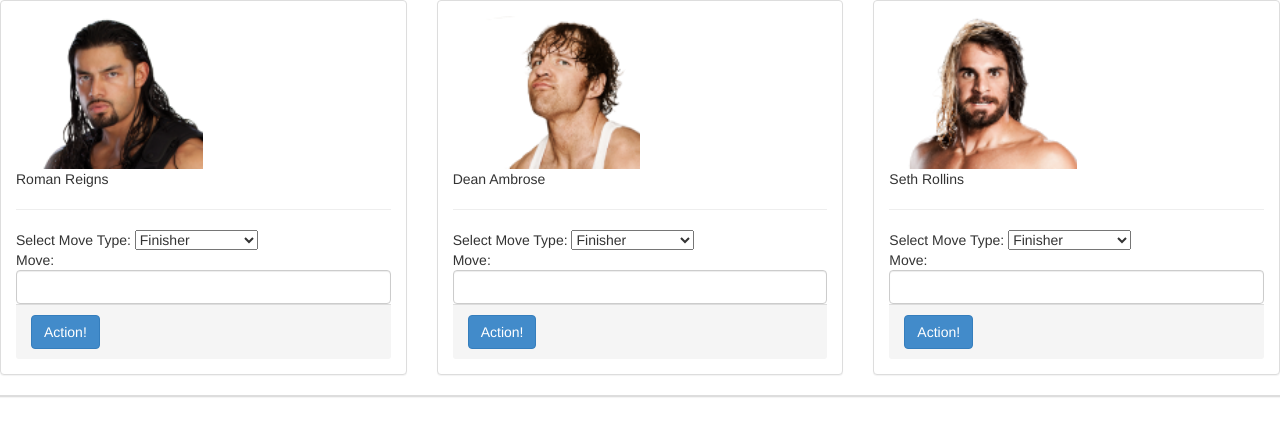
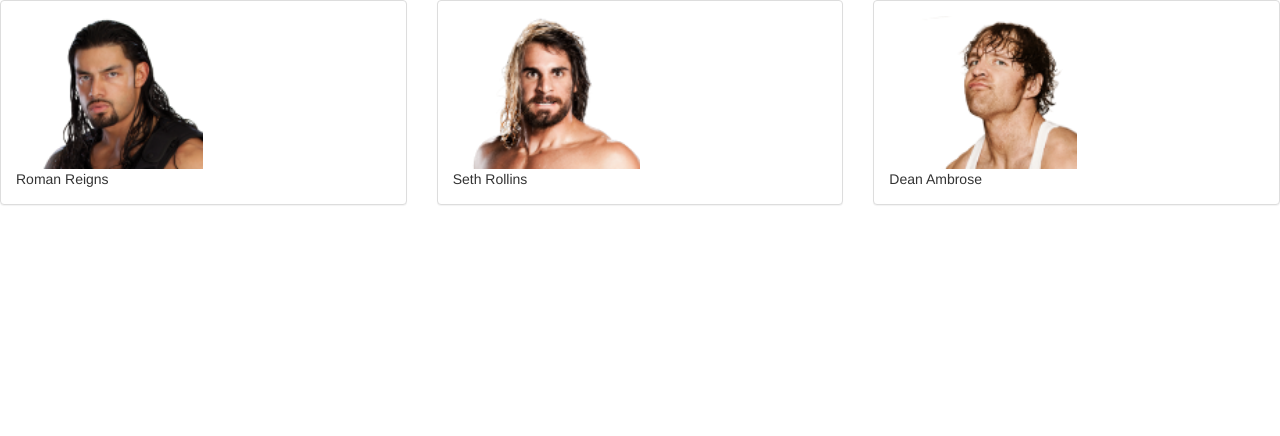
Before and after one commit to colorfest/angularjs, a website: page src/isolate_scope.html in a window 1280 px wide. Drawn offline with Linux system fonts and the light colour scheme.

Commit message:
Part 9 video source

```diff
--- a/src/angularjstutorial.js
+++ b/src/angularjstutorial.js
@@ -153,13 +153,13 @@
 })
 
 /* use strict */
-var app = angular.module('isolateApp', []);
+var app = angular.module("isolateApp", []);
 
 app.controller("AppCtrl", function ($scope, $element)
 {
-	$scope.useFinisher = function (name, movetype, finisher)
+	$scope.useMove = function (obj)
 	{
-		$element.find('#result').html('' + name + ' used the ' + movetype + ': ' + finisher);
+		console.log(obj);
 	}
 })
 
@@ -169,16 +169,8 @@
 		restrict: 'E',
 		scope: {
 			name: "@",
-			image: "@",
-			movetype: "=",
-			finishHim: "&"
+			image: "@"
 		},
-		templateUrl: 'partials/shield_isolate.html',
-		link: function (scope, element, attrs)
-		{
-			scope.movetypes 	= ["Finisher", "Offensive Move", "Defensive Move"];
-			scope.movetype 		= scope.movetypes[0]
-		},
-		controller: "AppCtrl"
+		templateUrl: 'partials/shield_isolate.html'
 	}
 })
--- a/src/isolate_scope.html
+++ b/src/isolate_scope.html
@@ -1,7 +1,7 @@
 <!doctype html>
 <html lang="en">
 <head>
-	<title>AccioCode AngularJS Tutorial - Directives</title>
+	<title>AccioCode AngularJS Tutorial - Directives - Isolate Scope</title>
 	<meta charset="utf-8">
 	<meta http-equiv="X-UA-COMPATIBLE" content="IE=edge,chrome=1">
 	<meta name="viewport" content="width=device-width, user-scalable=no">
@@ -13,25 +13,27 @@
 <body>
 
 	<div class="mainContainer" data-ng-app="isolateApp">
-
 		<div data-ng-controller="AppCtrl">
 			<div class="row">
-				<character name="Roman Reigns" image="resources/img/reigns.png" movetype="movetype" finish-him="useFinisher(name, movetype, finisher)"
-					class="col-xs-4">
-				</character>
-				<character name="Dean Ambrose" image="resources/img/ambrose.png" movetype="movetype" finish-him="useFinisher(name, movetype, finisher)"
-					class="col-xs-4">
-				</character>
-				<character name="Seth Rollins" image="resources/img/rollins.png" movetype="movetype" finish-him="useFinisher(name, movetype, finisher)"
-					class="col-xs-4">
-				</character>
-			</div>
-
-			<div class="row">
-				<div id="result" class="col-xs-12 panel panel-default"></div>
+				<character name="Roman Reigns"
+					image="resources/img/reigns.png"
+					movetype="movetype"
+					use-move="getMove(name, movetype, move)"
+					class="col-xs-4"></character>
+				<character name="Seth Rollins"
+					image="resources/img/rollins.png"
+					movetype="movetype"
+					use-move="getMove(name, movetype, move)"
+					class="col-xs-4"></character>
+				<character name="Dean Ambrose"
+					image="resources/img/ambrose.png"
+					movetype="movetype"
+					use-move="getMove(name, movetype, move)"
+					class="col-xs-4"></character>
 			</div>
 		</div>
 	</div>
 
+
 </body>
 </html>
--- a/src/partials/shield_isolate.html
+++ b/src/partials/shield_isolate.html
@@ -1,23 +1,10 @@
-<!-- <div class="panel panel-default"><div class="panel-body">Number: {{number}} ' +
-			'<br>Network: <select ng-model="network" ng-options="net for net in networks"></select>' +
-			'<br>Message: <input type="text" class="form-control" ng-model="value"></div>' +
-			'<div class="panel-footer clearfix"><div class="btn btn-primary" ng-click="makeCall({number: number, message:value})">Call home!</div>' +
-			'</div> -->
-
 <div class="panel panel-default">
 	<div class="panel-body">
 		<div>
 			<figure>
 				<img src="{{image}}">
-				<figcaption>{{name}}
+				<figcaption>{{name}}</figcaption>
 			</figure>
-			<hr>
-		</div>
-		<div>Select Move Type: <select ng-model="movetype" ng-options="movetype for movetype in movetypes"></select></div>
-		<div>Move: <input type="text" class="form-control" ng-model="value"></div>
-
-		<div class="panel-footer clearfix">
-			<div class="btn btn-primary" ng-click="finishHim({name:name, movetype:movetype, finisher:value})">Action!</div>
 		</div>
 	</div>
 </div>
```
Also changed, not shown: src/resources/js/isolateScope.js (+5 -13 lines).
